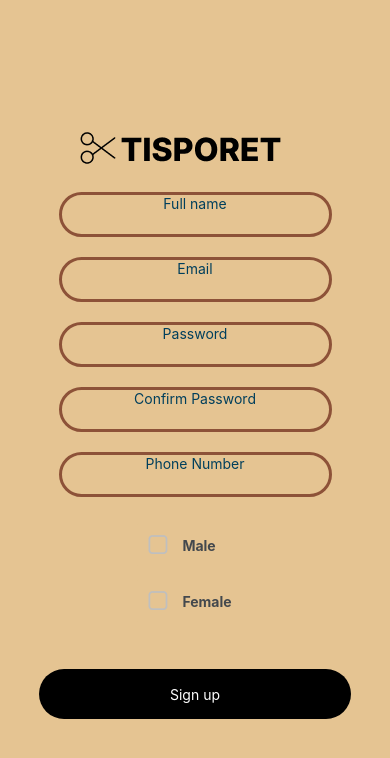
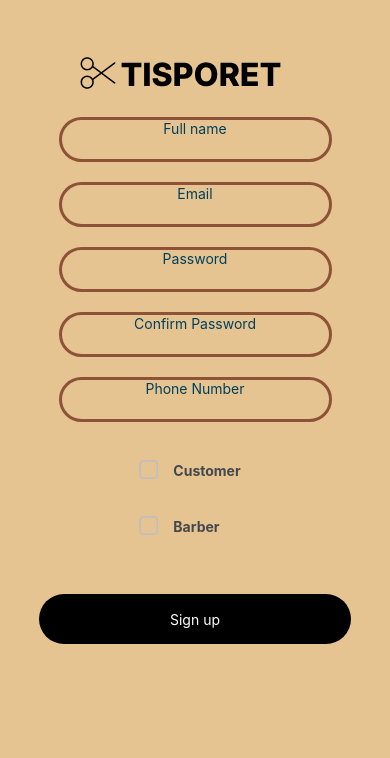
Before and after one commit to najeebWorld/Software-Engineering, a React Native app: screen /Signup in a window 390 px wide. Shown: the top 758 px of the page. Built offline with nearby package versions, Linux system fonts and the light colour scheme.

Commit message:
made signup page scrollable and added barber or customer option

```diff
--- a/pages/signupPage/sigupPage.js
+++ b/pages/signupPage/sigupPage.js
@@ -46,7 +46,8 @@ export default function SignupForm({navigation}) {
     }
 }
   return (
-    <ScrollView contentContainerStyle={styles.container}>
+    <ScrollView style={{backgroundColor: "#E5C492"}}>
+    <View style={styles.containerScrollable}>
       <Image
         source={require('../assets/logo.png')}
         style={styles.logoContainerSignUp}
@@ -98,14 +99,14 @@ export default function SignupForm({navigation}) {
       </View>
       <View>
         <CheckBox
-          title="Male"
+          title="Customer"
           checked={isSelectedMale}
           onPress={()=>{maleClickHandler(isSelectedMale)}}
           containerStyle={styles.checkbox}
           checkedColor="#8D5238"
           />
         <CheckBox
-          title="Female"
+          title="Barber"
           checked={isSelectedFemale}
           onPress={()=>{femaleClickHandler(isSelectedFemale)}}
           containerStyle={styles.checkbox}
@@ -124,6 +125,7 @@ export default function SignupForm({navigation}) {
         }}>
         <Text style={styles.loginText}>Sign up</Text>
       </TouchableOpacity>
+    </View>
     </ScrollView>
   );
 }
--- a/pages/styles.js
+++ b/pages/styles.js
@@ -5,6 +5,13 @@ export const styles = StyleSheet.create({
       backgroundColor: "#E5C492",
       alignItems: "center",
       justifyContent: "center",
+    },
+    containerScrollable: {
+      flex: 1,
+      backgroundColor: "#E5C492",
+      alignItems: "center",
+      justifyContent: "center",
+      marginTop: 50
     },
 
     inputView: {
```
